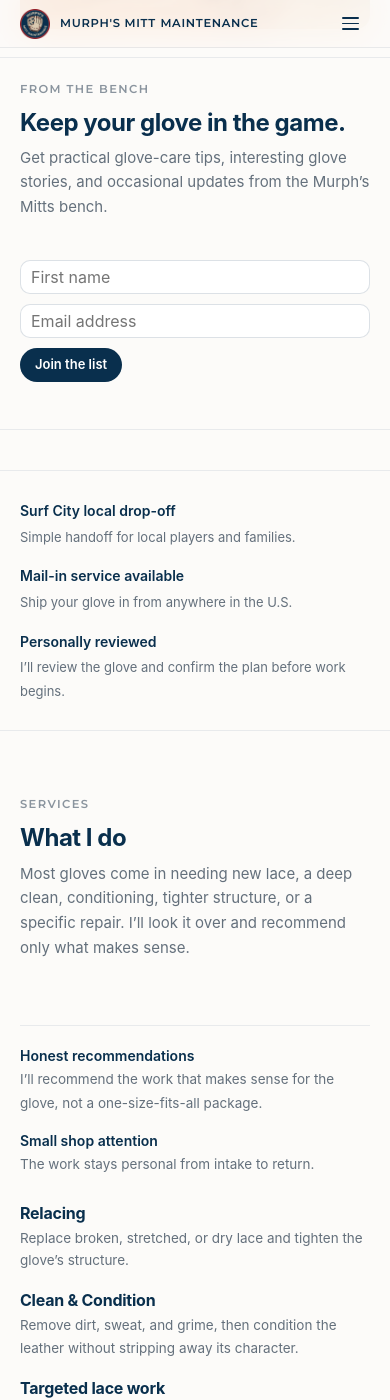
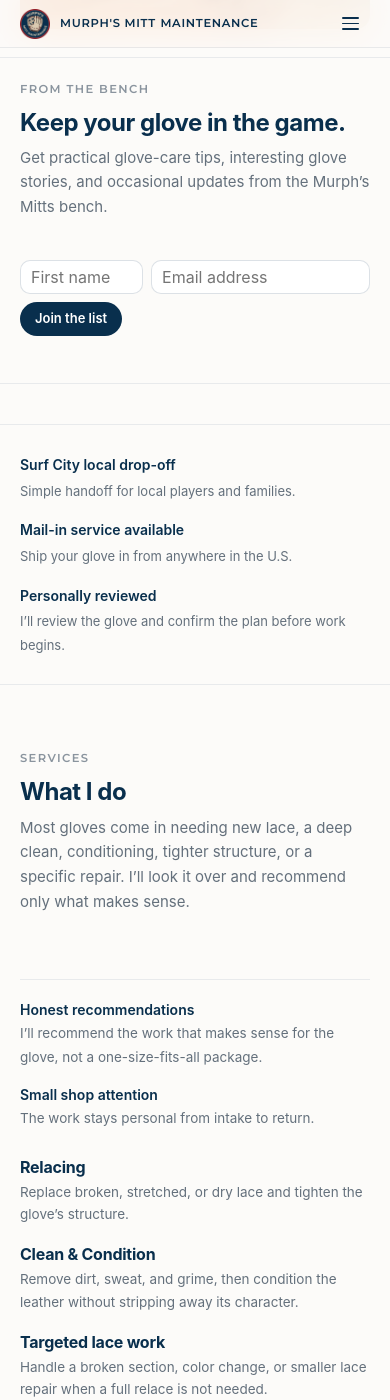
Before and after one commit to kbrettmurphy-ctrl/murphsmitts, a Jekyll site: the page built from index.html, in a window 390 px wide and 1400 px high, scrolled down 869 px. Built offline with Jekyll 4.4.1, drawn with Linux system fonts in a browser that asks for light colours.

Commit message:
Keep mobile newsletter fields inline

```diff
--- a/assets/css/styles-17.css
+++ b/assets/css/styles-17.css
@@ -2229,6 +2229,16 @@ h1.mm-section-title{ font-size: clamp(30px, 4.4vw, 44px); }
   .newsletter-form-row{ flex-direction: column; }
   .newsletter-form-row input{ font-size: 16px; }
   .newsletter-form-row .btn{ align-self: flex-start; }
+
+  .newsletter-form-home .newsletter-form-row{
+    display: grid;
+    grid-template-columns: minmax(0, .72fr) minmax(0, 1.28fr);
+    gap: 8px;
+  }
+  .newsletter-form-home .newsletter-form-row .btn{
+    grid-column: 1 / -1;
+    justify-self: start;
+  }
 
   /* Keep the sitewide signup from turning the footer into another full section. */
   .site-footer .footer-inner{
```
